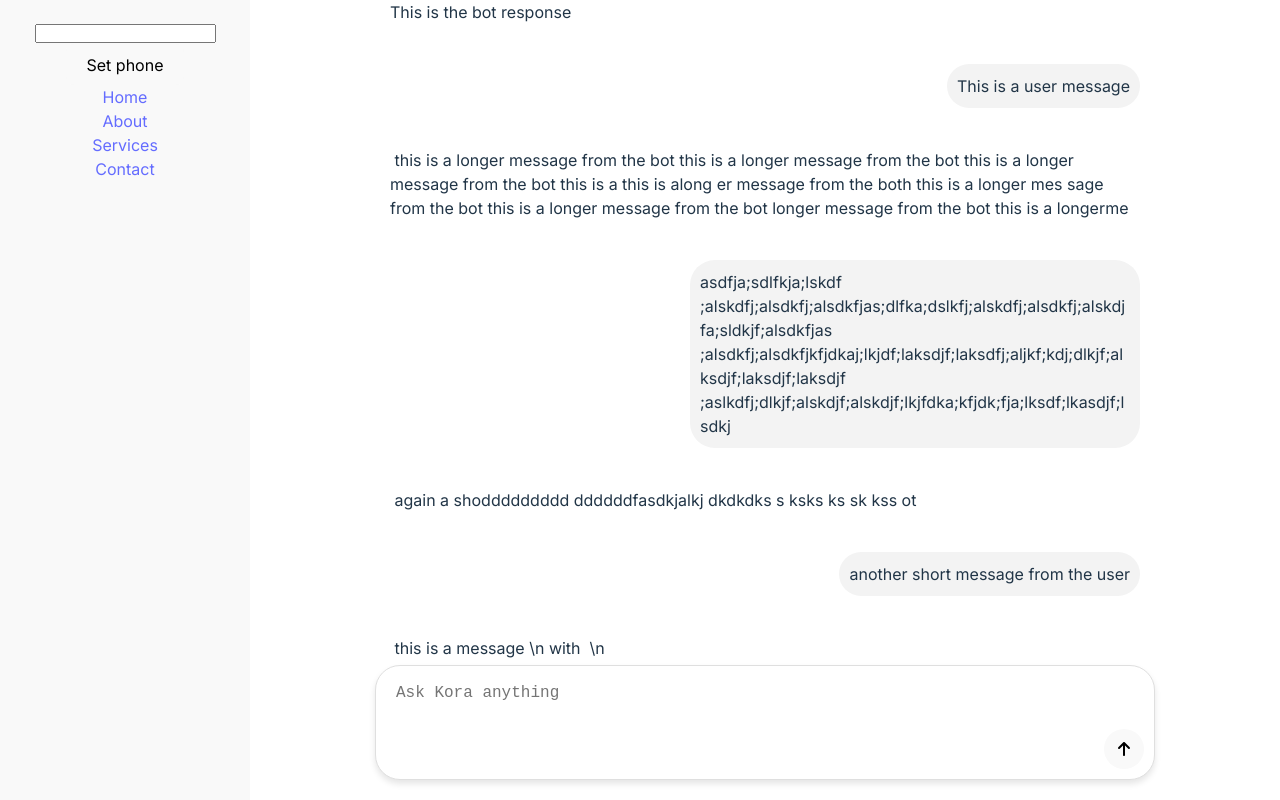
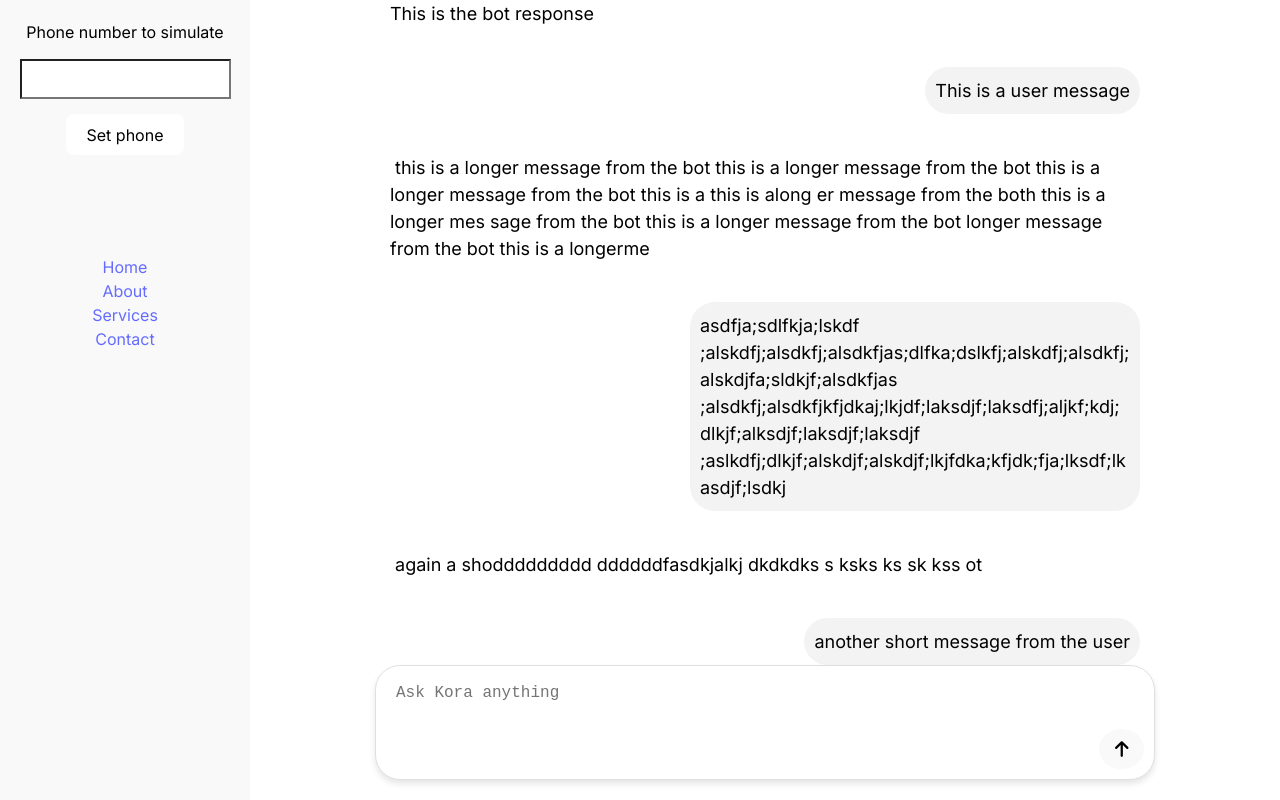
Before and after one commit to fnavarro94/gpt-like-chat-interface, a React (Vite) app: page / in a window 1280 px wide. Built offline with nearby package versions, Linux system fonts and the light colour scheme.

Commit message:
fixed format on mac

```diff
--- a/src/App.css
+++ b/src/App.css
@@ -19,10 +19,27 @@
   background-color:#f9f9f9;
 }
 
+#phone-number-input{
+
+   background-color: white;
+   color: black;
+   height: 5vh;
+   margin-top: 15px;
+   margin-bottom: 15px;
+   font-size: medium;
+}
+
+#phone-button {
+
+  color: black;
+  background-color: white;
+}
+
 .sidebar {
 
   flex-direction: column;
   display: flex;
+  margin-top: 100px;
 }
 
 
@@ -104,6 +121,8 @@
   line-height: 1.5; /* Line spacing for proper growth */
   border: 0;
   outline: none;
+  background-color: white;
+  color: black;
 }
 .right-frame {
   flex-grow: 1;
@@ -111,6 +130,7 @@
   text-align: center;
   display: flex;
   flex-direction: column;
+  font-size: large;
 
 
 }
@@ -134,6 +154,7 @@ body {
   height: 100vh;          /* Optional: Full viewport height */
   margin: 0;              /* Remove default browser margins */
   gap: 20px;
+  color: black;
 }
 
 
--- a/src/App.jsx
+++ b/src/App.jsx
@@ -20,9 +20,11 @@ function App() {
 
 
     <div className='left-frame'>
+
     <div id='phone-number-container'>
-      <input type="text" />
-      <button>Set phone</button>
+      <p>Phone number to simulate</p>
+      <input id='phone-number-input' type="text" />
+      <button id='phone-button'>Set phone</button>
     </div>
 
       <div className="sidebar">
```
